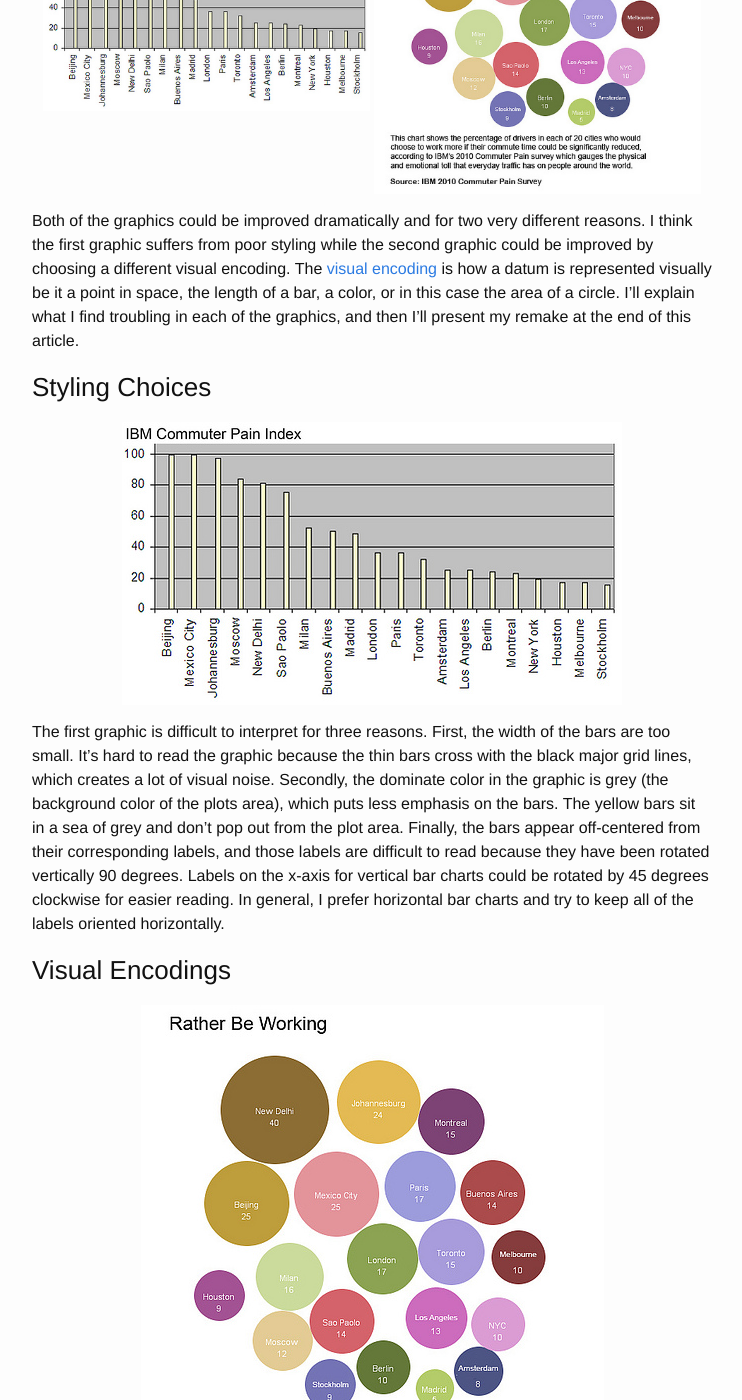
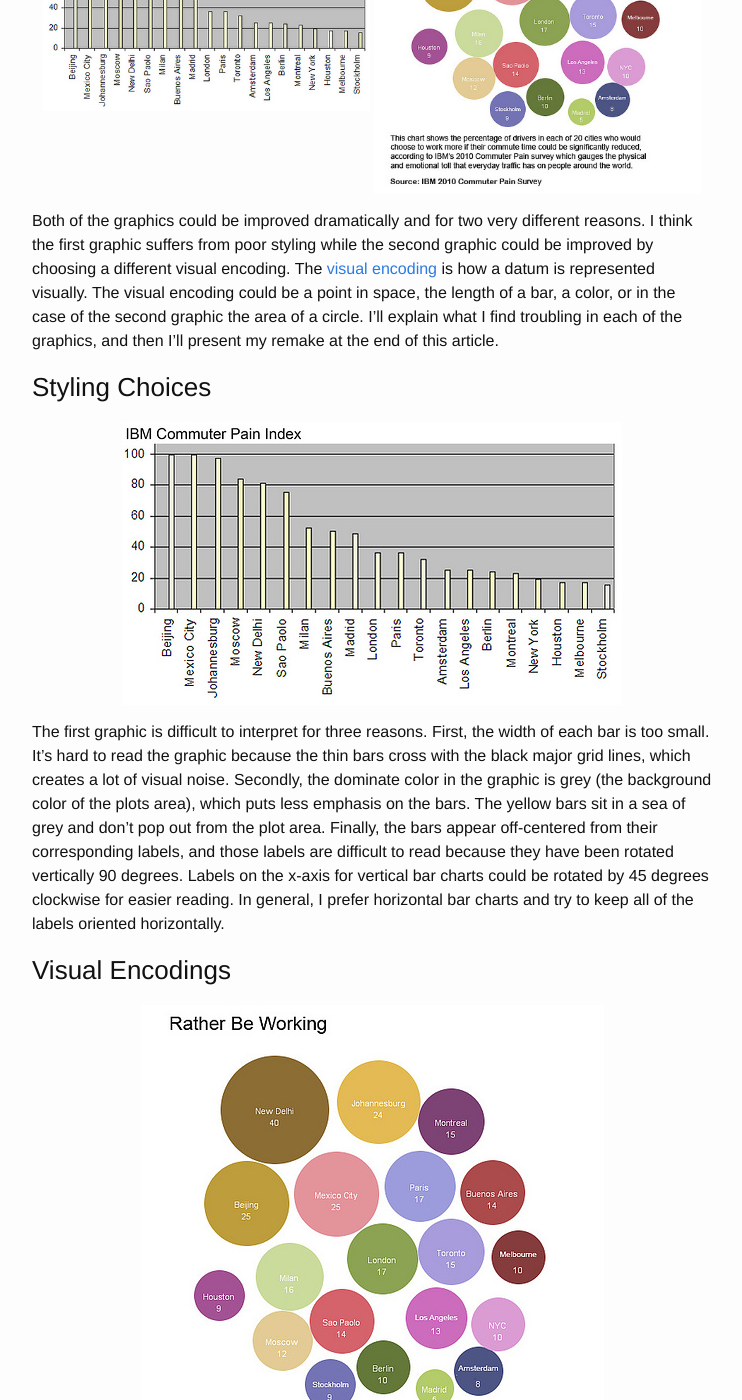
Before and after one commit to csaden/csaden.github.io, a Jekyll site: the page built from datavis/_posts/2015-08-16-How-Bad-Is-Your-Commute.md, in a window 1280 px wide and 1400 px high, scrolled down 460 px. Shown: the whole window, without its empty margins (268-1010 px from the left). Built offline with Jekyll 4.4.1, drawn with Linux system fonts in a browser that asks for light colours; comment, search, counter and statistics services are not loaded; some of the changed text lies outside the part shown.

Commit message:
update grammar and fix typos

```diff
--- a/datavis/_posts/2015-08-16-How-Bad-Is-Your-Commute.md
+++ b/datavis/_posts/2015-08-16-How-Bad-Is-Your-Commute.md
@@ -14,7 +14,7 @@ Some of the first graphics that I recreated came from a [Global Commuter Survey
     <img src='../assets/datavis/ratherWork.png' style='max-width:48%'>
 </div>
 
-Both of the graphics could be improved dramatically and for two very different reasons. I think the first graphic suffers from poor styling while the second graphic could be improved by choosing a different visual encoding. The [visual encoding](https://www.udacity.com/course/viewer#!/c-ud507/l-3068848585/m-3095208720) is how a datum is represented visually be it a point in space, the length of a bar, a color, or in this case the area of a circle. I'll explain what I find troubling in each of the graphics, and then I'll present my remake at the end of this article.
+Both of the graphics could be improved dramatically and for two very different reasons. I think the first graphic suffers from poor styling while the second graphic could be improved by choosing a different visual encoding. The [visual encoding](https://www.udacity.com/course/viewer#!/c-ud507/l-3068848585/m-3095208720) is how a datum is represented visually. The visual encoding could be a point in space, the length of a bar, a color, or in the case of the second graphic the area of a circle. I'll explain what I find troubling in each of the graphics, and then I'll present my remake at the end of this article.
 
 ### Styling Choices
 
@@ -22,7 +22,7 @@ Both of the graphics could be improved dramatically and for two very different r
     <img src='../assets/datavis/commuterPainIndex.png'>
 </div>
 
-The first graphic is difficult to interpret for three reasons. First, the width of the bars are too small. It's hard to read the graphic because the thin bars cross with the black major grid lines, which creates a lot of visual noise. Secondly, the dominate color in the graphic is grey (the background color of the plots area), which puts less emphasis on the bars. The yellow bars sit in a sea of grey and don't pop out from the plot area. Finally, the bars appear off-centered from their corresponding labels, and those labels are difficult to read because they have been rotated vertically 90 degrees. Labels on the x-axis for vertical bar charts could be rotated by 45 degrees clockwise for easier reading. In general, I prefer horizontal bar charts and try to keep all of the labels oriented horizontally.
+The first graphic is difficult to interpret for three reasons. First, the width of each bar is too small. It's hard to read the graphic because the thin bars cross with the black major grid lines, which creates a lot of visual noise. Secondly, the dominate color in the graphic is grey (the background color of the plots area), which puts less emphasis on the bars. The yellow bars sit in a sea of grey and don't pop out from the plot area. Finally, the bars appear off-centered from their corresponding labels, and those labels are difficult to read because they have been rotated vertically 90 degrees. Labels on the x-axis for vertical bar charts could be rotated by 45 degrees clockwise for easier reading. In general, I prefer horizontal bar charts and try to keep all of the labels oriented horizontally.
 
 ### Visual Encodings
 
@@ -44,7 +44,7 @@ well, the area of each circle is proportional to the percentage of commuters who
     <img src='../assets/datavis/compareEncodings.svg'>
 </div>
 
-It turns out that version B is exactly double the size of version A in each of the pairings. The bar was probably the easiest to notice and that's because our eyes can easily distinguish between length when bars are align to a common baseline. The area of squares and the circles are much harder to compare to one another. If you're interested in the research behind graphical perception and bar charts are optimal for one dimensional data, check out William Cleveland and Robert McGill's paper on [Graphical Perception](https://www.cs.ubc.ca/~tmm/courses/cpsc533c-04-spr/readings/cleveland.pdf).
+It turns out that version B is exactly double the size of version A in each of the pairings. The bar was probably the easiest to notice and that's because our eyes can easily distinguish between length when bars are align to a common baseline. The area of squares and the circles are much harder to compare to one another. If you're interested in the research behind graphical perception and why bar charts are optimal for quanitative comparisons, check out William Cleveland and Robert McGill's paper on [Graphical Perception](https://www.cs.ubc.ca/~tmm/courses/cpsc533c-04-spr/readings/cleveland.pdf).
 
 ### The Remake
 
```
